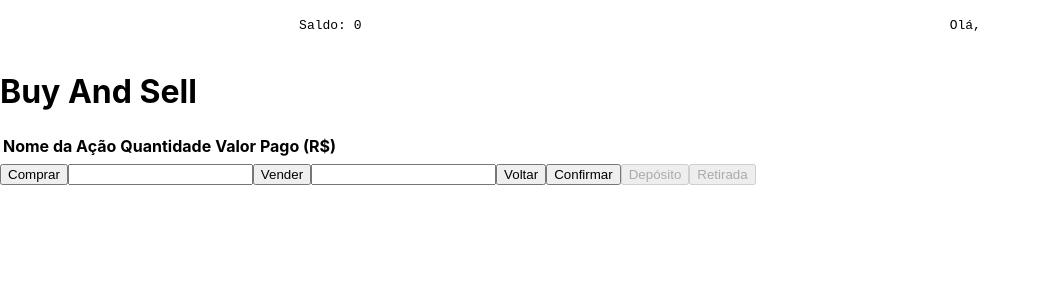
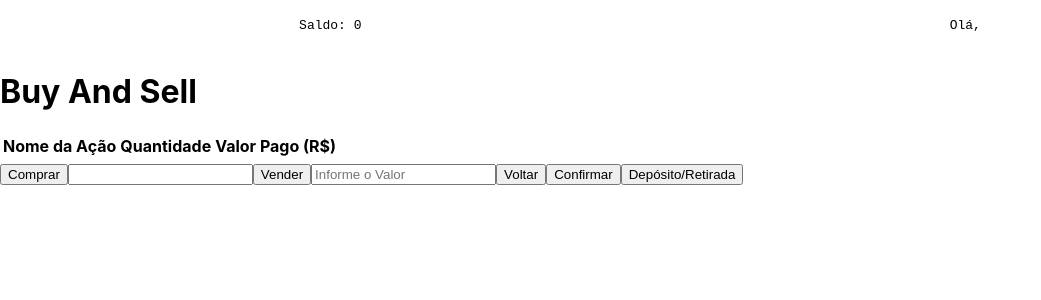
Before and after one commit to Yasmim-Matos/desafio-pratico-ps-xp, a React (Create React App) app: page /desafio-pratico-ps-xp/buyandsell in a window 1280 px wide. Shown: the top 300 px of the page, without its empty margins (0-1041 px from the left). Built offline with nearby package versions, Linux system fonts and the light colour scheme.

Commit message:
feat: the link to 'depositandwithdrawal' was changed to the correct button 'Deposito/Retirada' in 'BuyAndSellPage'

```diff
--- a/src/pages/BuyAndSellPage.jsx
+++ b/src/pages/BuyAndSellPage.jsx
@@ -51,7 +51,6 @@ function BuyAndSellPage() {
                             </tr>
                         </tbody>
                 </table>
-
             }
 
             <button
@@ -70,7 +69,7 @@ function BuyAndSellPage() {
                 Vender
             </button>
 
-            <input type="number" />
+            <input type="number" placeholder="Informe o Valor" />
 
             <Link to="/stocklist">
                 <button
@@ -80,27 +79,19 @@ function BuyAndSellPage() {
                 </button>
             </Link>
 
+            <button
+                type="button"
+            >
+                Confirmar
+            </button>
+
             <Link to="/depositandwithdrawal">
                 <button
                     type="button"
                 >
-                    Confirmar
+                    Depósito/Retirada
                 </button>
             </Link>
-
-            <button
-                type="button"
-                disabled={ true }
-            >
-                Depósito
-            </button>
-
-            <button
-                type="button"
-                disabled={ true }
-            >
-                Retirada
-            </button>
         </main>
     );
 }
```
